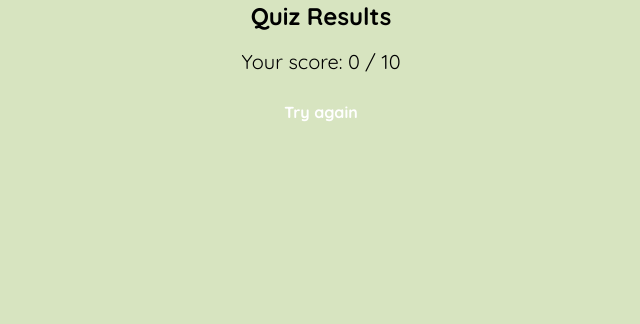
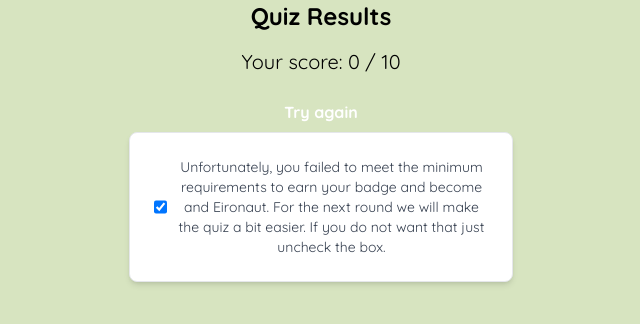
Before and after one commit to craigtkhill/final-year-team-project, a Next.js app: page /quiz/result in a window 1280 px wide. Shown: the top 324 px of the page, without its empty margins (319-959 px from the left). Built offline with nearby package versions, Linux system fonts and the light colour scheme.

Commit message:
implement dynamic difficulty adjustment

```diff
--- a/app/quiz/result/page.tsx
+++ b/app/quiz/result/page.tsx
@@ -3,14 +3,16 @@ import React from "react";
 import { useRouter } from "next/navigation";
 import { useQuizStore } from "@/utils/store";
 import Button from "@/components/Button";
+import DynamicDifficulty from "@/components/DynamicDifficulty/DynamicDifficulty";
 
 const Results = () => {
   const router = useRouter();
   const score = useQuizStore((state) => state.count);
   const totalQuestions = useQuizStore((state) => state.totalQuestions);
+  const passingScore = useQuizStore((state) => state.passingScore);
 
   const handleDecision = () => {
-    if (score > 7) {
+    if (score > (passingScore ?? 0)) {
       router.push("/character");
     } else {
       useQuizStore.setState({ count: 0 });
@@ -25,10 +27,16 @@ const Results = () => {
         Your score: {score} / {totalQuestions}
       </p>
       <Button onClick={handleDecision} bgColor="bg-[#9f50ac]">
-        {score > 7 ? "Choose your character" : "Try again"}
+        {score > (passingScore ?? 0) ? "Choose your character" : "Try again"}
       </Button>
+      {score < (passingScore ?? 0) && (
+        <DynamicDifficulty>
+          Unfortunately, you failed to meet the minimum requirements to earn
+          your badge and become and Eironaut. For the next round we will make
+          the quiz a bit easier. If you do not want that just uncheck the box.
+        </DynamicDifficulty>
+      )}
     </div>
   );
 };
-
 export default Results;
--- /dev/null
+++ b/components/DynamicDifficulty/DynamicDifficulty.tsx
@@ -0,0 +1,52 @@
+import React, { useState, useEffect } from "react";
+import { useQuizStore } from "@/utils/store";
+
+const DynamicDifficulty = ({ children }: { children: React.ReactNode }) => {
+  const [isDynamicDifficultyOn, setDynamicDifficultyOn] = useState(true);
+  const [originalTotalQuestions, setOriginalTotalQuestions] = useState<
+    number | null
+  >(null);
+
+  useEffect(() => {
+    const currentTotal = useQuizStore.getState().totalQuestions;
+    if (originalTotalQuestions === null) {
+      setOriginalTotalQuestions(currentTotal);
+    }
+  }, [originalTotalQuestions]);
+
+  const handleToggle = () => {
+    const currentState = useQuizStore.getState();
+    const currentPassingScore = currentState.passingScore ?? 7;
+
+    const newIsDynamicDifficultyOn = !isDynamicDifficultyOn;
+
+    if (originalTotalQuestions !== null) {
+      useQuizStore.setState({
+        totalQuestions: newIsDynamicDifficultyOn
+          ? Math.max(originalTotalQuestions - 2, 0)
+          : originalTotalQuestions,
+        passingScore: newIsDynamicDifficultyOn
+          ? Math.max(currentPassingScore - 1, 0)
+          : currentPassingScore + 1,
+      });
+    }
+
+    setDynamicDifficultyOn(newIsDynamicDifficultyOn);
+  };
+
+  return (
+    <div className="p-6 max-w-sm w-full bg-white rounded-lg border border-gray-200 shadow-md">
+      <label className="flex items-center cursor-pointer">
+        <input
+          type="checkbox"
+          className="form-checkbox h-5 w-5 text-blue-600"
+          checked={isDynamicDifficultyOn}
+          onChange={handleToggle}
+        />
+        <span className="ml-2 text-gray-700 text-sm">{children}</span>
+      </label>
+    </div>
+  );
+};
+
+export default DynamicDifficulty;
--- a/utils/store.ts
+++ b/utils/store.ts
@@ -4,12 +4,21 @@ type QuizScoreStore = {
   count: number;
   increment: () => void;
   totalQuestions: number;
+  setTotalQuestions: (totalQuestions: number) => void;
+  passingScore?: number;
 };
 
 export const useQuizStore = create<QuizScoreStore>((set) => ({
   count: 0,
   increment: () => set((state) => ({ count: state.count + 1 })),
   totalQuestions: 10,
+  setTotalQuestions: (totalQuestions) => {
+    set({ totalQuestions });
+  },
+  passingScore: 7,
+  setPassingScore: (passingScore: number) => {
+    set({ passingScore });
+  },
 }));
 
 type CharacterStore = {
```
